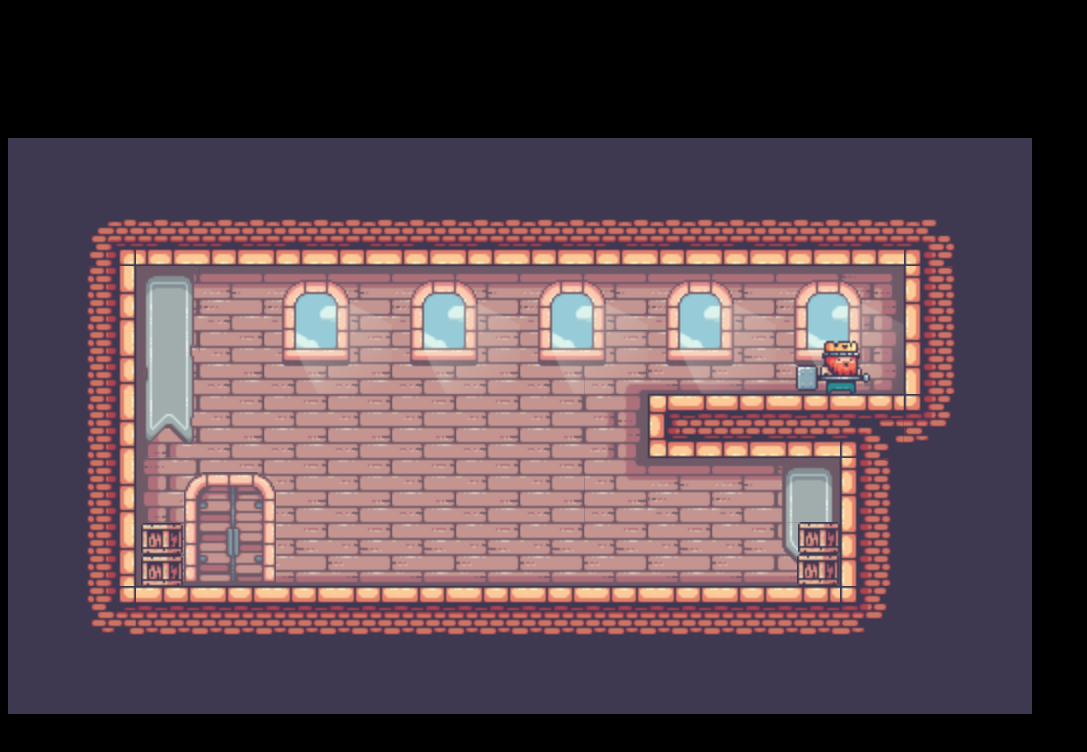
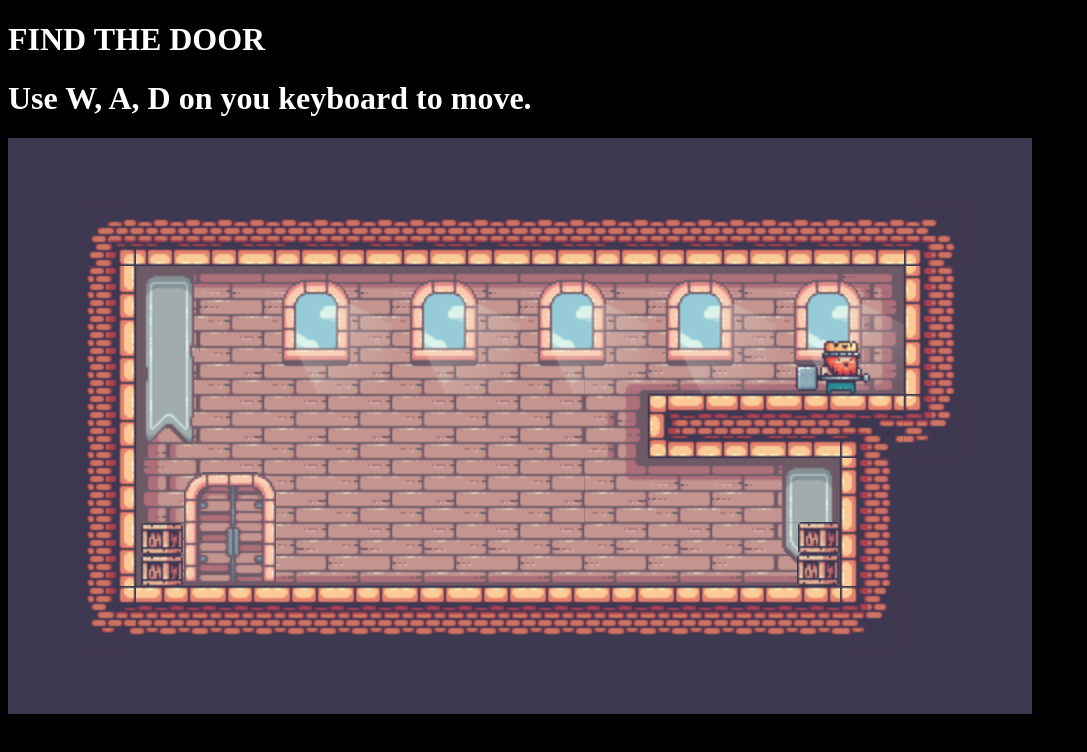
Before and after one commit to hyoudouzixi/Final, a plain HTML site: page index.html in a window 1280 px wide. Shown: the whole page, without its empty margins (0-1087 px from the left). Drawn offline with nearby package versions, Linux system fonts and the light colour scheme.

Commit message:
change on text color

```diff
--- a/index.html
+++ b/index.html
@@ -7,8 +7,8 @@
   <title>Final</title>
 </head>
 <body>
-  <h1>FIND THE DOOR</h1>
-  <h1>Use W, A, D on you keyboard to move.</h1>
+  <h1 style="color: white;">FIND THE DOOR</h1>
+  <h1 style="color: white;">Use W, A, D on you keyboard to move.</h1>
   <style>
     body {
       background: black;
```
